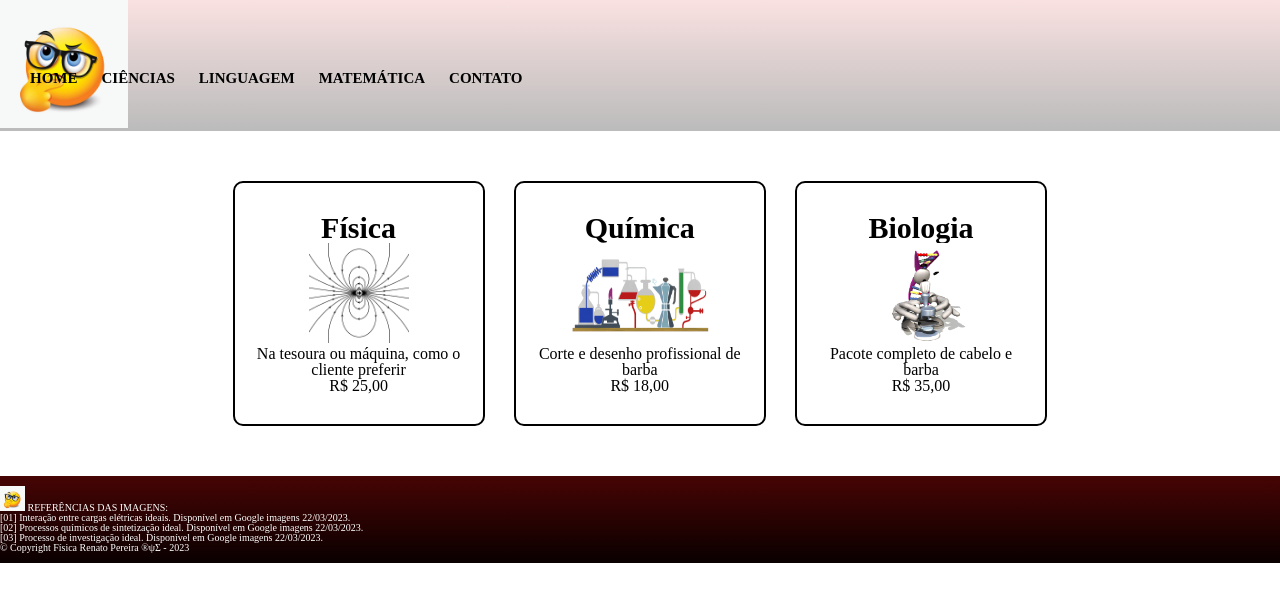
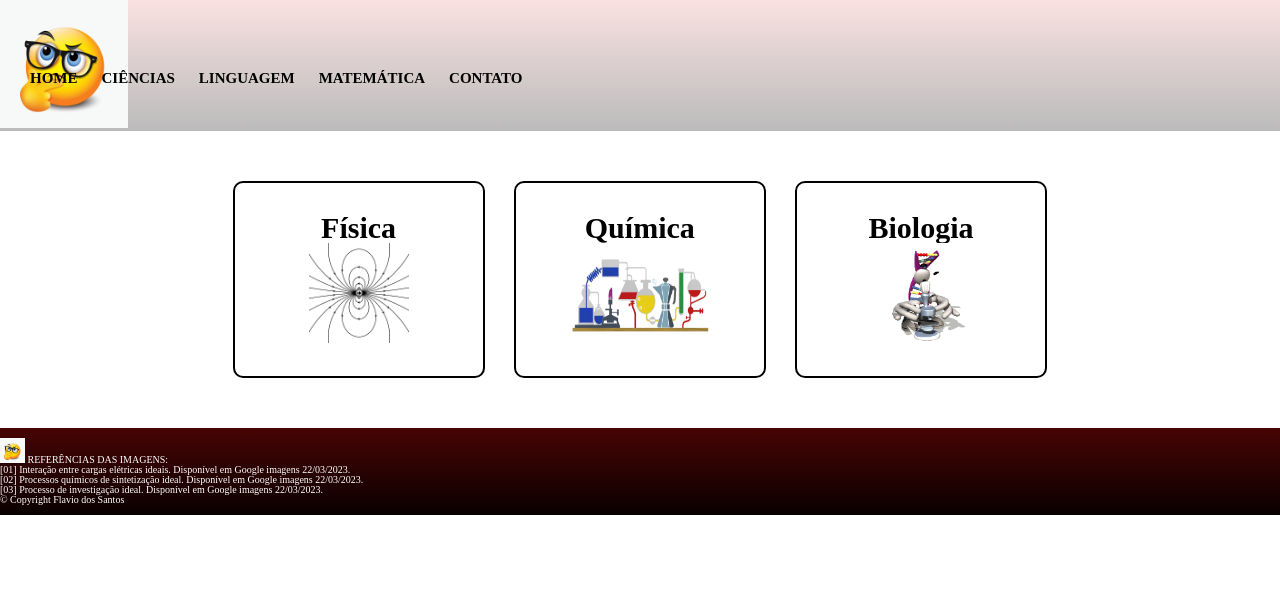
Before and after one commit to FlavioBenevenuto/pagina-aluno-, a plain HTML site: page Ciências - ®ψΣ.html in a window 1280 px wide. Drawn offline with Linux system fonts and the light colour scheme; files whose address does not match are found by name.

Commit message:
Update Ciências - ®ψΣ.html

```diff
--- a/Ciências - ®ψΣ.html
+++ b/Ciências - ®ψΣ.html
@@ -28,20 +28,20 @@
 				<li>
 					<h2>Física</h2>
 					<img src="./Ciências - ®ψΣ_files/fis.gif" width="100" height="100">
-					<p class="produto-descricao">Na tesoura ou máquina, como o cliente preferir</p>
-					<p class="produto-preco">R$ 25,00</p>
+					<p class="produto-descricao"></p>
+					<p class="produto-preco"></p>
 				</li>
 				<li>
 					<h2>Química</h2>
 					<img src="./Ciências - ®ψΣ_files/qui.gif" width="150" height="100">
-					<p class="produto-descricao">Corte e desenho profissional de barba</p>
-					<p class="produto-preco">R$ 18,00</p>
+					<p class="produto-descricao"></p>
+					<p class="produto-preco"></p>
 				</li>
 				<li>
 					<h2>Biologia</h2>
 					<img src="./Ciências - ®ψΣ_files/bio.gif" width="100" height="100">
-					<p class="produto-descricao">Pacote completo de cabelo e barba</p>
-					<p class="produto-preco">R$ 35,00</p>
+					<p class="produto-descricao"></p>
+					<p class="produto-preco"></p>
 				</li>
 			</ul>
 		</main>
@@ -51,7 +51,7 @@
 			<p class="copyright"> [01] Interação entre cargas elétricas ideais. Disponível em Google imagens 22/03/2023.</p>
 			<p class="copyright"> [02] Processos químicos de sintetização ideal. Disponível em Google imagens 22/03/2023.</p>
 			<p class="copyright"> [03] Processo de investigação ideal. Disponível em Google imagens 22/03/2023.</p>
-			<p class="copyright">© Copyright Física Renato Pereira ®ψΣ - 2023</p>
+			<p class="copyright">© Copyright Flavio dos Santos</p>
 		</footer>
 
 </body></html>
```
